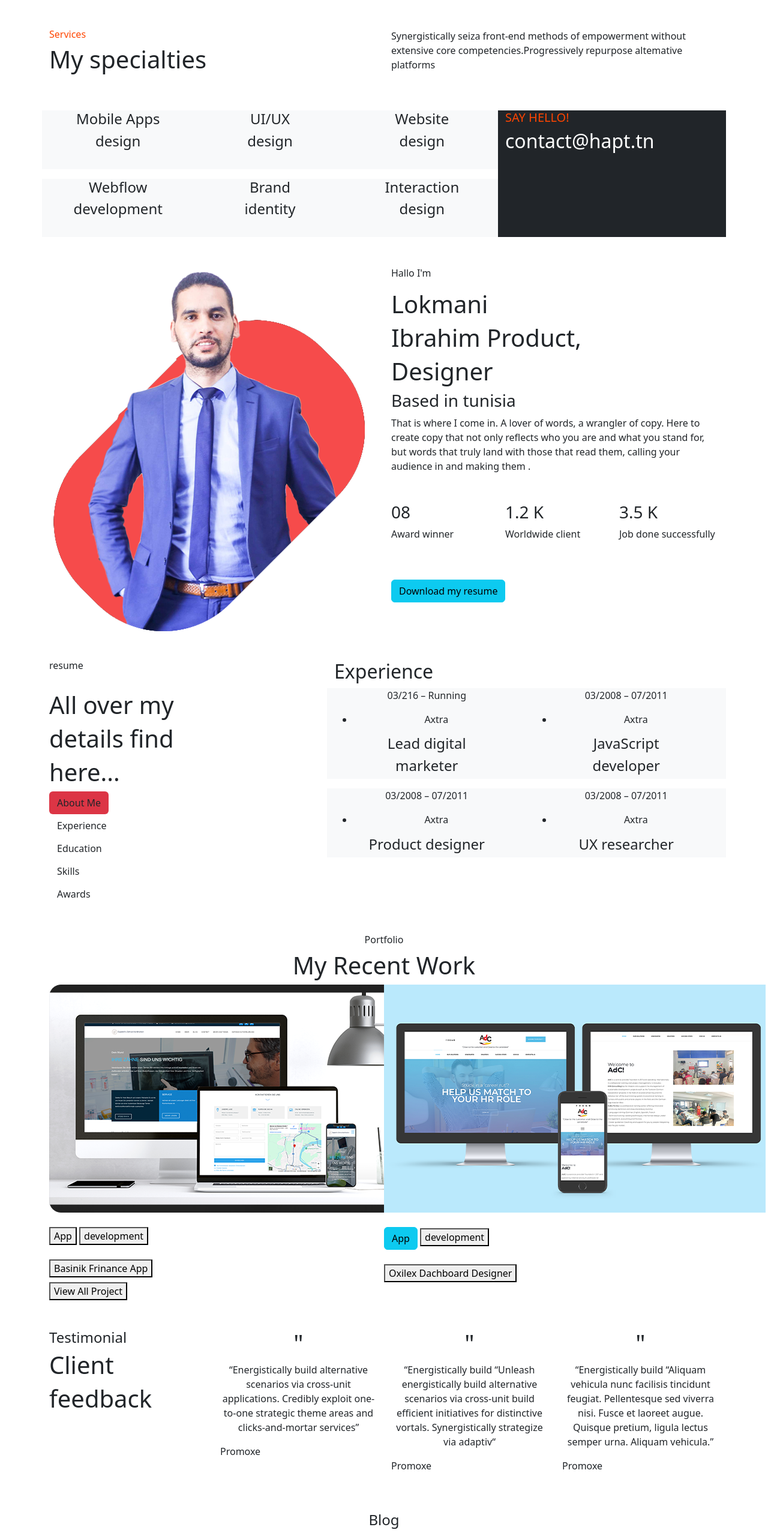
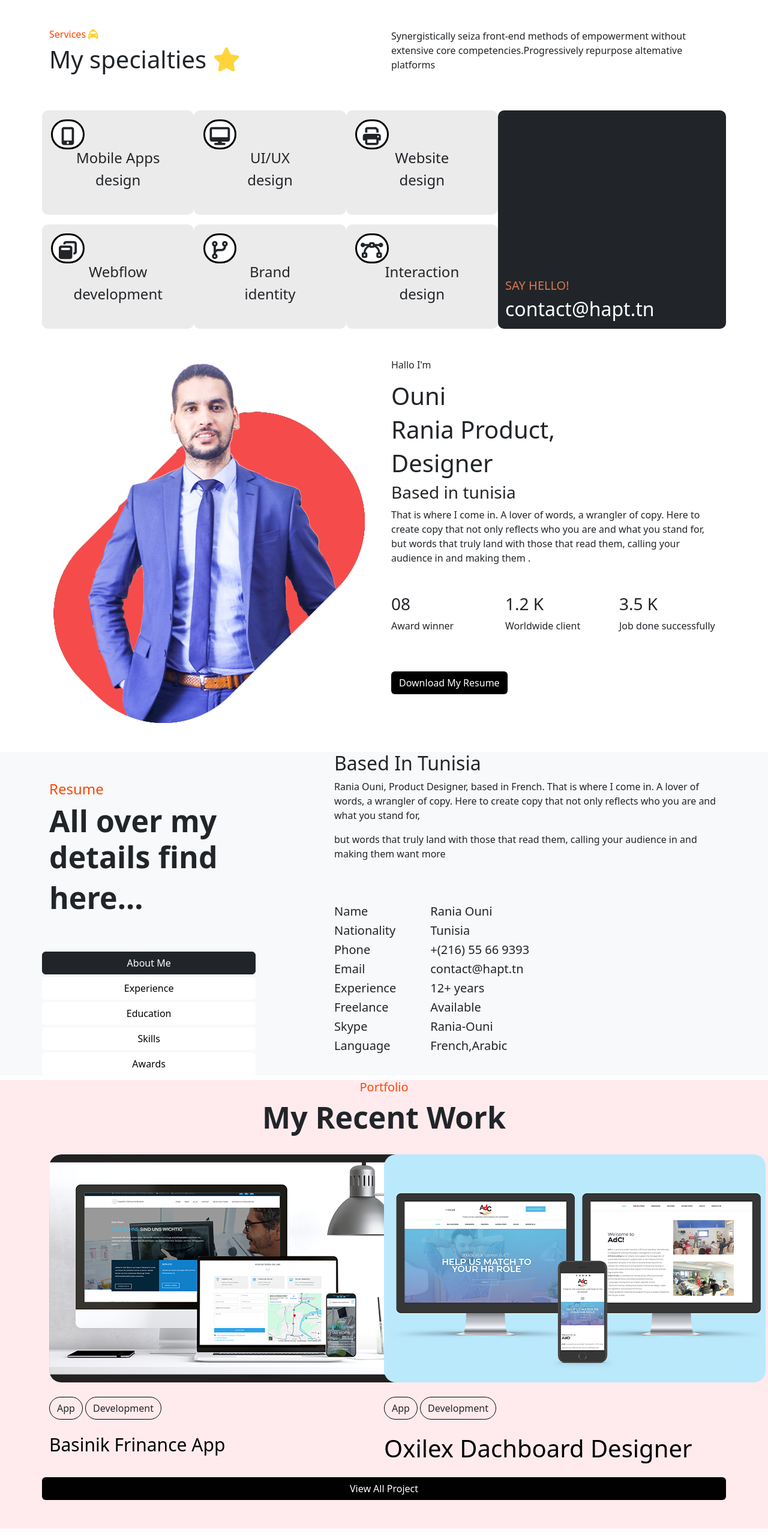
Before and after one commit to rania-ouni/Projet5, a plain HTML site: page index.html in a window 1280 px wide. Shown: the top 2560 px of the page at 60% size. Drawn offline with nearby package versions, Linux system fonts and the light colour scheme.

Commit message:
cours res
responsive cours

```diff
--- a/css/style.css
+++ b/css/style.css
@@ -0,0 +1,105 @@
+.card-spec{
+    background-color: rgb(236, 235, 235);
+    border-radius: 10px;
+    padding:2%;
+}
+.card-spec:hover{
+     background-color: white;
+    border-radius: 10px;
+    padding:2%;
+     box-shadow: 0px 0px 30px rgba(0,0,0.265);
+     color: orangered;
+
+}
+.icon-style{
+font-size: 30px;
+border-radius: 100px;
+background-color: white;
+width: 25%;
+height: 35%;
+border: black 3px solid;
+text-align: center;
+padding-top: 10px;
+}
+.hello-pos{
+    padding-top:280px ;
+}
+.font-black{
+border-radius: 10px
+}
+.arrow-pos{
+font-size:x-large;
+padding-inline: 310px;
+padding-top: 30px;
+}
+.arrow-but{
+    font-size:large;
+    padding-inline: 100%;
+    padding-right: 75%;
+}
+.pic-port{
+    border-radius: 20px;
+
+
+}
+.but-dow{
+    background-color:black;
+    color: white
+}
+.but-dow:hover{
+    background-color:rgb(255, 255, 255);
+    color: rgb(0, 0, 0);
+    border-color: black;
+}
+.but-abt{
+   background-color: rgb(255, 255, 255);
+   color: rgb(0, 0, 0);
+}
+.but-abt:hover{
+    background-color: rgb(0, 0, 0);
+    color: rgb(255, 255, 255);
+ }
+ .but-port{
+    border-color: black;
+    border-radius: 30px 30px 30px 30px;
+ }
+ .but-port:hover{
+    background-color: black;
+    color: white;
+ }
+.port-col{
+    color: black;
+}
+.port-col:hover{
+    color: orangered;
+}
+.but-view{
+    color: white;
+    background-color: black;
+}
+.but-view:hover{
+    color: black;
+    background-color: white;
+    border-color: black;
+}
+.contact-red{
+    color: red;
+    font-size: 70px;
+    margin-bottom: 10%;
+}
+input ,select ,textarea{
+    background-color: rgb(213, 248, 248) !important;
+    border-radius: 10px !important;
+    border: black 2px solid !important;
+}
+#but-sen{
+    background-color: black;
+    color: white;
+    width: 100%;
+}
+#but-sen:hover{
+    background-color: rgb(255, 255, 255);
+    color:black;
+    width: 100%;
+    border: black 2px solid;
+}
--- a/index.html
+++ b/index.html
@@ -17,6 +17,8 @@
             crossorigin="anonymous"
         />
         <link rel="stylesheet" href="css/style.css">
+        <!--fonts awesome-->
+        <script src="https://kit.fontawesome.com/d952d22c4a.js" crossorigin="anonymous"></script>
     </head>
 
     <body>
@@ -26,60 +28,70 @@
         <main>
             <div class="container">
                 <div class="row mt-5">
-                    <div class="col-6">
-                        <h6 style="color: orangered;">Services</h6>
-                        <h1>My specialties</h1>
+                    <div class="col-lg-6 col-m-12">
+                        <h6 style="color: orangered;"> Services <i class="fa-solid fa-taxi" style="color: #FFD43B;"></i></h6>
+                        <h1>My specialties <i class="fa-solid fa-star fa-beat " style="color: #FFD43B;"></i></h1>
                     </div>
-                    <div class="col-6">
+                    <div class="col-lg-6 col-sm-12">
                         <p>Synergistically seiza front-end methods of empowerment without<br/>
                         extensive core competencies.Progressively repurpose altemative<br/>
                         platforms</p>
                     </div>
                     <!--start cart-->
-                    <div class="col-8 mt-5">
+                    <div class="col-lg-8 col-sm-12 mt-5">
                         <div class="row">
-                            <div class="col-4 bg-light">
-                                <i></i>
-                                <h4 class="text-center">Mobile Apps</h4>
-                                <h4 class="text-center">design</h4>
-                            </div>
-                            <!--end cart1-->
-                            <!--start cart2-->
-                            <div class="col-4 bg-light">
-                                <i></i>
+                             <div class="col-lg-4 col-sm-12 card-spec ">
+                                <i class="fa-solid fa-mobile-screen-button icon-style"></i>
+
+                               <h4 class="text-center text-color">Mobile Apps</h4>
+                                <h4 class="text-center text-color">design</h4>
+
+                             </div>
+                             <!--end cart1-->
+                             <!--start cart2-->
+                             <div class="col-lg-4 col-sm-12 card-spec">
+                                <i class="fa-solid fa-desktop icon-style"></i>
                                 <h4 class="text-center">UI/UX</h4>
                                 <h4 class="text-center">design</h4></br>
+
                             </div>
                             <!--end cart1-->
                             <!--start cart3-->
-                            <div class="col-4 bg-light">
-                                <i></i>
+                            <div class="col-lg-4 col-sm-12 card-spec">
+                                <i class="fa-solid fa-print icon-style"></i>
                                 <h4 class="text-center">Website</h4>
                                 <h4 class="text-center">design</h4></br>
+
                             </div>
                             <!--end cart3-->
                         </div>
                         <div class="row mt-3">
-                            <div class="col-4 bg-light">
-                                <i></i>
+                            <div class="col-lg-4 co-sm-12 card-spec">
+                                <i class="fa-solid fa-window-restore icon-style"></i>
                                 <h4 class="text-center">Webflow</h4>
                                 <h4 class="text-center">development</h4></br>
+
                             </div>
-                            <div class="col-4 bg-light">
-                                <i></i>
+                            <div class="col-lg-4  col-sm-12 card-spec">
+                                <i class="fa-solid fa-code-branch icon-style"></i>
                                 <h4 class="text-center">Brand</h4>
                                 <h4 class="text-center">identity</h4></br>
+
                             </div>
-                            <div class="col-4 bg-light">
-                                <i></i>
+                            <div class="col-lg-4 col-sm-12 card-spec">
+                                <i class="fa-solid fa-bezier-curve icon-style"></i>
                                 <h4 class="text-center">Interaction</h4>
                                 <h4 class="text-center">design</h4></br>
+
                             </div>
                         </div>
                     </div>
-                        <div class="col-4 bg-dark mt-5">
-                        <h5 style="color: orangered;">SAY HELLO!</h5>
-                        <H2 style="color: white;">contact@hapt.tn</H2>
+                        <div class="col-lg-4 col-sm-12 bg-dark mt-5 font-black ">
+
+                            <div class="hello-pos">
+                                <h5 style="color: rgb(223, 118, 80);">SAY HELLO!</h5>
+                             <H2 style="color: white;">contact@hapt.tn</H2>
+                             </div>
                         </div>
                 </div>
             </div>
@@ -93,8 +105,8 @@
                         </div>
                         <div class="col-6" mt-5>
                             <p id="p1" >Hallo I'm</p>
-                            <h1>Lokmani </h1>
-                             <h1>Ibrahim Product,</h1>
+                            <h1>Ouni </h1>
+                             <h1>Rania Product,</h1>
                             <h1>Designer</h1>
                             <h3>Based in tunisia</h3>
                             <p mt-5>That is where I come in. A lover of words, a wrangler of copy. Here to create copy that
@@ -114,125 +126,170 @@
                                 <p>Job done successfully</p>
                             </div>
                         </div>
-                        <button class="btn btn-info mt-5">Download my resume</button>
-                        </div>
+                        <div class="col-6 mt-5">
+                            <button type="submit"  class="btn btn but-dow"
+                            >Download My Resume</button>
+                          </div>
                     </div>
                 </div>
-            </section>
-            <section>
-                <div class="container mt-5">
-                    <div class="row mt-5">
-                        <div class="col-5">
-                           <h6>resume</h6></br>
-                           <h1 class="h11">All over my</h1>
-                          <h1>details find</h1>
-                          <h1>here...</h1>
-                          <button class=" btn bg-danger" >About Me</button></br>
-                          <button class="btn bg-dange" >Experience</button></br>
-                          <button class=" btn bg-dange" >Education</button></br>
-                          <button class="btn bg-dange" >Skills</button></br>
-                          <button class="btn bg-dange" >Awards</button></br>
-                        </div>
-                        <div class="col-7">
-                            <h2>Experience</h2>
-                        <div class="row">
-                            <div class="col-6 bg-light">
-                                <p class="text-center">03/216 – Running</p>
-                                <ul>
-                                    <li class="text-center"><h6 class="text-center">Axtra</h6></li>
-                                </ul>
-                                <h4 class="text-center">Lead digital</h4>
-                                <h4 class="text-center">marketer</h4>
+             </section>
+             <section class="bg-light">
+                <div class="container">
+                    <div class="row mt-5 ">
+                        <div class="col-5 mt-5">
+                           <h4 style="color: orangered;">Resume</h4>
+                           <h2 style="font-weight: bold; font-size: 50px;">All over my details find  </h2>
+                          <h2 class="mt-2" style="font-weight: bold; font-size: 50px;">here...</h2>
+
+                          <div class="row mt-5">
+                            <div class="col-5">
+                                <div class="row mt-9">
+
+                                </div>
+
+
+                                      </div>
+                                       </div>
+                                     <div  class="row mt-2">
+                                     <div class="col-9">
+                                     <div class="row mt-1">
+                                     <button type="submit" class="btn btn-dark but-resume">About Me</button>
+
+                                     </div>
+                                     <div class="row mt-1">
+                                     <button type="submit" class="btn btn but-abt"
+                                    >Experience</button>
+                                      </div>
+                                       <div class="row mt-1">
+                                     <button type="submit" class="btn btn but-abt" >Education</button>
+                                     </div>
+                                     <div class="row mt-1">
+                                     <button type="submit" class="btn btn but-abt" >Skills</button>
+                                      </div>
+                                      <div class="row mt-1">
+                                     <button type="submit" class="btn btn but-abt">Awards</button>
+                                      </div>
+                                         </div>
+                                            </div>
+
+
+                                           </div>
+                                          <div class="col">
+                                         <h2>Based In Tunisia</h2>
+                                         <div class="row">
+                                           <div class="col ">
+                                             <p>
+                                              Rania Ouni, Product Designer, based in French. That is where I come in.
+                                              A lover of words, a wrangler of copy. Here to create copy
+                                              that not only reflects who you are and what you stand for,
+                                               </p>
+                                              <p>but words that truly land with those that read them, calling your
+                                                audience in and making them want more </p></br>
+                                               </p>
+                                                </div>
+                                              <div class="row mt-3">
+                                                   <div class="col-3 ">
+                                                    <h5 >Name  </h5>
+                             <h5>Nationality</h5>
+                                <h5>Phone</h5>
+                                <h5>Email</h5>
+                                <h5>Experience</h5>
+                                <h5>Freelance</h5>
+                                <h5>Skype</h5>
+                                <h5>Language</h5>
+
                             </div>
-                            <div class="col-6 bg-light">
-                                <p class="text-center">03/2008 – 07/2011</p>
-                                <ul>
-                                    <li class="text-center"><h6 class="text-center">Axtra</h6></li>
-                                </ul>
-                                <h4 class="text-center">JavaScript </h4>
-                                <h4 class="text-center">developer</h4>
-                            </div>
-                        </div>
-                        <div class="row mt-3">
-                            <div class="col-6 bg-light">
-                                <p class="text-center">03/2008 – 07/2011</p>
-                                <ul>
-                                    <li class="text-center"><h6 class="text-center">Axtra</h6></li>
-                                </ul>
-                                <h4 class="text-center">Product designer</h4>
-                            </div>
-                            <div class="col-6 bg-light">
-                                <p class="text-center">03/2008 – 07/2011</p>
-                                <ul>
-                                    <li class="text-center"><h6 class="text-center">Axtra</h6></li>
-                                </ul>
-                                <h4 class="text-center">UX researcher </h4>
+                           <div class="col-9">
+                            <h5>Rania Ouni</h5>
+                            <h5>Tunisia</h5>
+                            <h5>+(216) 55 66 9393</h5>
+                            <h5>contact@hapt.tn</h5>
+                            <h5>12+ years</h5>
+                            <h5>Available</h5>
+                            <h5>Rania-Ouni</h5>
+                            <h5>French,Arabic</h5>
+                           </div>
                             </div>
                         </div>
                         </div>
                     </div>
                 </div>
             </section>
-            <section>
+            <section style="background-color: rgb(255, 235, 238);">
                 <div class="container">
-                    <div class="row mt-5">
+                    <div class="row mt-2">
                         <div col-12>
-                            <h6 class="text-center">Portfolio</h6>
-                            <h1 class="text-center">My Recent Work</h1>
+                            <h5 class="text-center" style="color: orangered;">Portfolio</h5>
+                            <h1  class="text-center" style="font-size: 50px;"> <strong> My Recent Work</strong>
                         </div>
-                        <div class="row tm-5">
+                        <div class="row mt-4">
                             <div class="col-6">
-                                <img src="images/project1.png" alt="">
+                                <img src="images/project1.png" alt="" class="pic-port">
                                 </br></br>
-                                <button class=" btn-info">App</button>
-                                <button class="btn-info" >development</button>
+
+                                <button type="submit" class="btn btn but-port" >App</button>
+                                <button type="submit" class="btn btn but-port" >Development</button>
                             </br></br>
-                            <button btn btn_dark>Basinik Frinance App</button>
+                            <div>
+                                <h1 style="font-size: 30px; " class="port-col">Basinik Frinance App</h1>
+
+                            </div>
+
                             </div>
                             <div class="col-6">
-                                <img src="images/project2.png" alt="">
+                                <img src="images/project2.png" alt="" class="pic-port">
                                 </br></br>
-                                <button class="btn btn-info"  >App</button>
-                                <button btn btn-info>development</button>
+                                <button type="submit" class="btn btn but-port">App</button>
+                                <button type="submit" class="btn btn but-port" >Development</button>
                             </br></br>
-                            <button btn btn_dark>Oxilex Dachboard Designer</button>
+                            <div >
+                                <h1 class="port-col"   > Oxilex Dachboard Designer</h1>
+
+
+                            </div>
+
                             </div>
                         </div>
                         <div class="col-12">
-                            <button>View All Project</button>
+                            <div class="row mt-3 mb-5">
+                                <button type="submit" class="btn btn but-view"
+                                 >View All Project</button>
+
                         </div>
                     </div>
                 </div>
             </section>
             <section>
                 <div class="container">
-                    <div class="row mt-5">
+                    <div class="row mt-5 ">
                         <div class="col-3">
-                            <h4>Testimonial</h4>
-                            <h1>Client</h1>
-                               <h1>feedback</h1>
+                            <h4 >Testimonial</h4>
+                            <h1 > <strong> Client Feedback</strong>
+
                         </div>
                         <div class="col-3">
                             <h1 class="text-center">"</h1>
-                            <p class="text-center">“Energistically build alternative scenarios
+                            <h5 class="text-center">“Energistically build alternative scenarios
                                 via cross-unit applications. Credibly exploit
                                  one-to-one strategic theme areas and clicks-and-mortar
-                                  services”</p>
-                                  <p class="p2">Promoxe</p>
+                                  services”</h5>
+                                  <h5 >  <strong class="p2">Promoxe</strong>   </h5>
+                        </div>
+
+                        <div class="col-3">
+                            <h1 class="text-center">"</h1>
+                            <h5 class="text-center">“Energistically build “Unleash energistically build alternative
+                                 scenarios via cross-unit build efficient initiatives for distinctive vortals.
+                                  Synergistically strategize via adaptiv“</h5>
+                                  <h5 >  <strong class="p2">Promoxe</strong>   </h5>
                         </div>
                         <div class="col-3">
                             <h1 class="text-center">"</h1>
-                            <p class="text-center">“Energistically build “Unleash energistically build alternative
-                                 scenarios via cross-unit build efficient initiatives for distinctive vortals.
-                                  Synergistically strategize via adaptiv“</p>
-                                 <p class="p2">Promoxe</p>
-                        </div>
-                        <div class="col-3">
-                            <h1 class="text-center">"</h1>
-                            <p class="text-center">“Energistically build “Aliquam vehicula nunc facilisis tincidunt feugiat.
+                            <h5 class="text-center">“Energistically build “Aliquam vehicula nunc facilisis tincidunt feugiat.
                                  Pellentesque sed viverra nisi. Fusce et laoreet augue. Quisque pretium,
-                                 ligula lectus semper urna. Aliquam vehicula.”</p>
-                                <p class="p2">Promoxe</p>
+                                 ligula lectus semper urna. Aliquam vehicula.”</h5>
+                                 <h5 >  <strong class="p2">Promoxe</strong>   </h5>
+                                </div>
                         </div>
                     </div>
                 </div>
@@ -241,8 +298,8 @@
                 <div class="container">
                     <div class="row mt-5">
                         <div class="col-12">
-                            <h4 class="text-center">Blog</h4>
-                            <h1 class="text-center">My blog post</h1>
+                            <h4 class="text-center" style="color: orangered;">Blog</h4>
+                            <h1  style="font-size: 50px;" class="text-center"> <strong>My blog post</strong>
                         </div>
                         <div class="row">
                             <div class="col-3">
@@ -250,21 +307,24 @@
                                 <ul>
                                     <li>UI Design 03 May 2019</li>
                                 </ul>
-                                <h5>Right-lo-left behind development in mobile web design</h5>
+
+                                <h5> <strong> Right-lo-left behind development in mobile web design </strong></h5>
                             </div>
                             <div class="col-3">
                                 <img src="images/blog2.png" alt="">
                                 <ul>
                                     <li>UI Design 03 May 2019</li>
                                 </ul>
-                                <h5>Connect craft: Reading the smart experience</h5>
+
+                                <h5> <strong> Connect craft: Reading the smart experience </strong></h5>
+
                             </div>
                             <div class="col-3">
                                 <img src="images/blog3.png" alt="">
                                 <ul>
                                     <li>UI Design 03 May 2019</li>
                                 </ul>
-                                <h5>Ecoglow: Sustainable skincare a brighter tomorrow</h5>
+                                <h5> <strong> Sustainable skincare a brighter tomorrow </strong></h5>
                             </div>
                             <div class="col-3">
                                 <img src="images/blog4.png" alt="">
@@ -272,12 +332,14 @@
                                     <li>UI Design
                                         03 May 2019</li>
                                 </ul>
-                                <h5>Right-lo-left behind development in mobile web design</h5>
+
+                                <h5> <strong> Right-lo-left behind development in mobile web design </strong></h5>
                             </div>
                         </div>
                     </div>
                 </div>
             </section>
+
         </main>
         <footer>
             <!-- place footer here -->
```
Also changed, not shown: about.html (+2 -0 lines), contact.html (+46 -1 lines).
